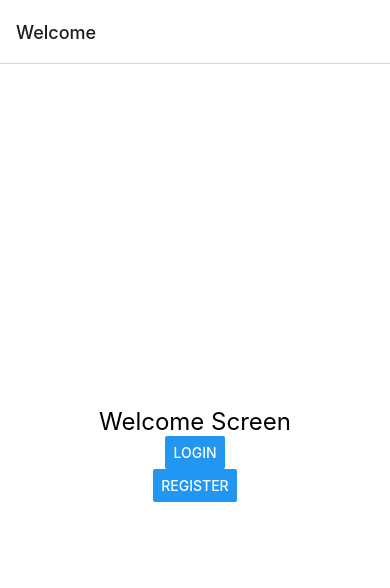
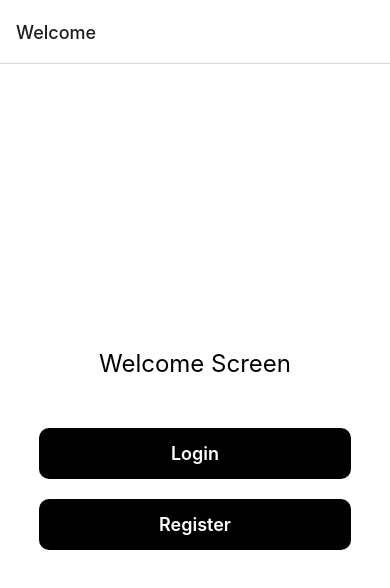
Before and after one commit to BryanSantana/SabreStream, a React Native app in the folder frontend/: screen / in a window 390 px wide. Shown: the top 588 px of the page. Built offline with nearby package versions, Linux system fonts and the light colour scheme.

Commit message:
Minor Login UI tweaks

```diff
--- a/frontend/screens/EventCard.js
+++ b/frontend/screens/EventCard.js
@@ -4,17 +4,10 @@ import { Menu, MenuTrigger, MenuOptions, MenuOption } from 'react-native-popup-m
 import MaterialIcons from 'react-native-vector-icons/MaterialIcons';
 
 const EventCard = ({ event, userRole, onEdit, onDelete }) => {
-  // Format the date
-  const formattedDate = new Date(event.date).toLocaleDateString('en-US', {
+  const formattedStartDate = new Date(event.startDate).toLocaleDateString('en-US', {
     year: 'numeric',
-    month: 'long',
-    day: 'numeric',
-  });
-
-  // Format the time
-  const formattedTime = new Date(event.date).toLocaleTimeString('en-US', {
-    hour: '2-digit',
-    minute: '2-digit',
+    month: '2-digit',
+    day: '2-digit',
   });
 
   return (
@@ -38,7 +31,7 @@ const EventCard = ({ event, userRole, onEdit, onDelete }) => {
           </Menu>
         )}
       </View>
-      <Text>{event.startDate} at {event.startTime}</Text>
+      <Text>{formattedStartDate} at {event.startTime}</Text>
       <Text>{event.location}</Text>
       <Text>{event.type}</Text>
       {userRole === 'member' && (
--- a/frontend/screens/LoginScreen.js
+++ b/frontend/screens/LoginScreen.js
@@ -1,18 +1,19 @@
-// LoginScreen.js
 import React, { useContext, useState } from 'react';
-import { View, Text, TextInput, Button, StyleSheet } from 'react-native';
+import { View, Text, TextInput, TouchableOpacity, StyleSheet } from 'react-native';
 import { AuthContext } from '../context/AuthContext';
 
 const LoginScreen = ({ navigation }) => {
   const [email, setEmail] = useState(null);
   const [password, setPassword] = useState(null);
- const {login} = useContext(AuthContext);
+  const { login } = useContext(AuthContext);
+
   return (
     <View style={styles.container}>
       <Text style={styles.title}>Login</Text>
       <TextInput
         style={styles.input}
         placeholder="Email"
+        placeholderTextColor="#666"
         value={email}
         onChangeText={text => setEmail(text)}
         keyboardType="email-address"
@@ -21,11 +22,17 @@ const LoginScreen = ({ navigation }) => {
       <TextInput
         style={styles.input}
         placeholder="Password"
+        placeholderTextColor="#666"
         value={password}
         onChangeText={text => setPassword(text)}
         secureTextEntry
       />
-      <Button title="Login" onPress={() => {login(email, password)}} />
+      <TouchableOpacity
+        style={styles.button}
+        onPress={() => { login(email, password); }}
+      >
+        <Text style={styles.buttonText}>Login</Text>
+      </TouchableOpacity>
     </View>
   );
 };
@@ -39,16 +46,34 @@ const styles = StyleSheet.create({
     padding: 20,
   },
   title: {
-    fontSize: 24,
-    marginBottom: 20,
+    fontSize: 28,
+    fontWeight: 'bold',
+    color: '#000', // Black text color
+    marginBottom: 40,
   },
   input: {
     width: '100%',
-    height: 40,
-    borderColor: 'gray',
-    borderWidth: 1,
+    height: 50,
+    borderColor: '#000', // Black border color
+    borderWidth: 2,
+    borderRadius: 8,
     marginBottom: 20,
-    paddingHorizontal: 10,
+    paddingHorizontal: 15,
+    backgroundColor: '#fff', // White background
+    color: '#000', // Black text color
+  },
+  button: {
+    backgroundColor: '#000', // Black background color
+    paddingVertical: 15,
+    paddingHorizontal: 30,
+    borderRadius: 8,
+    width: '100%',
+    alignItems: 'center',
+  },
+  buttonText: {
+    color: '#fff', // White text color
+    fontSize: 18,
+    fontWeight: '600',
   },
 });
 
--- a/frontend/screens/WelcomeScreen.js
+++ b/frontend/screens/WelcomeScreen.js
@@ -1,19 +1,22 @@
-// WelcomeScreen.js
 import React from 'react';
-import { View, Text, StyleSheet, Button } from 'react-native';
+import { View, Text, StyleSheet, TouchableOpacity } from 'react-native';
 
 const WelcomeScreen = ({ navigation }) => {
   return (
     <View style={styles.container}>
       <Text style={styles.title}>Welcome Screen</Text>
-      <Button
-        title="Login"
+      <TouchableOpacity
+        style={styles.button}
         onPress={() => navigation.navigate('Login')}
-      />
-      <Button
-        title = "Register"
+      >
+        <Text style={styles.buttonText}>Login</Text>
+      </TouchableOpacity>
+      <TouchableOpacity
+        style={styles.button}
         onPress={() => navigation.navigate('Register as...')}
-      />
+      >
+        <Text style={styles.buttonText}>Register</Text>
+      </TouchableOpacity>
     </View>
   );
 };
@@ -27,6 +30,22 @@ const styles = StyleSheet.create({
   },
   title: {
     fontSize: 24,
+    marginBottom: 40,
+    color: '#000', // Black text color
+  },
+  button: {
+    backgroundColor: '#000', // Black background color
+    paddingVertical: 15,
+    paddingHorizontal: 30,
+    borderRadius: 10,
+    marginVertical: 10,
+    width: '80%',
+    alignItems: 'center',
+  },
+  buttonText: {
+    color: '#fff', // White text color
+    fontSize: 18,
+    fontWeight: '600',
   },
 });
 
```
